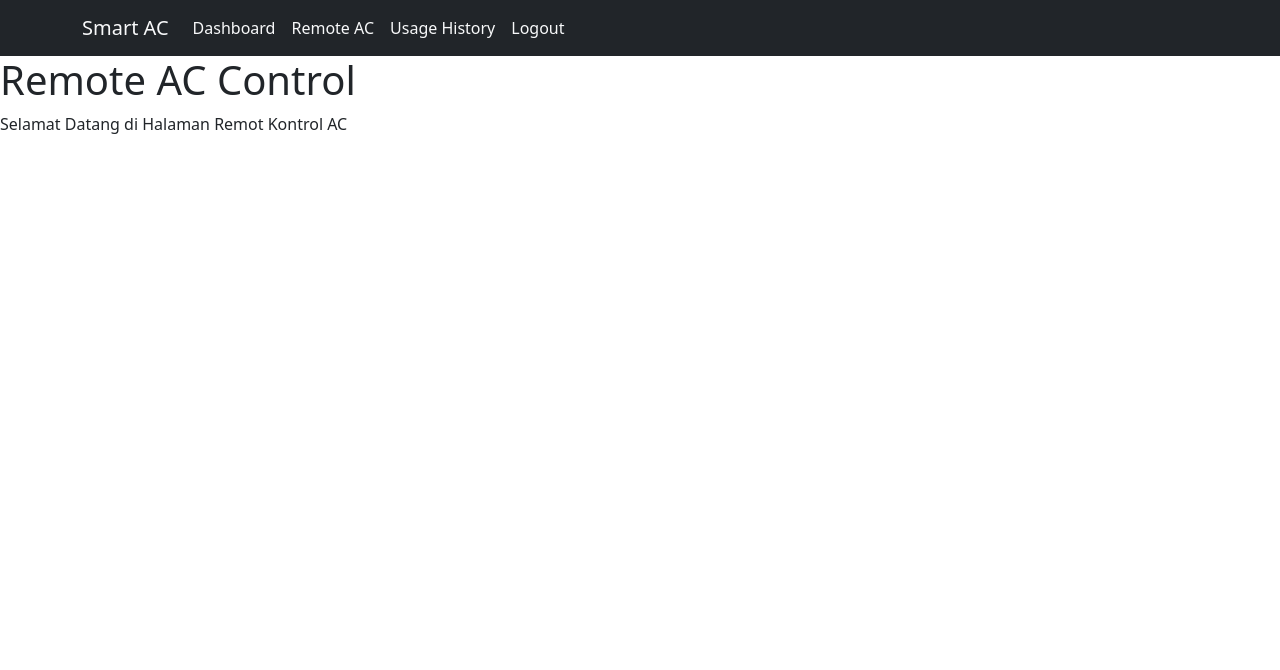
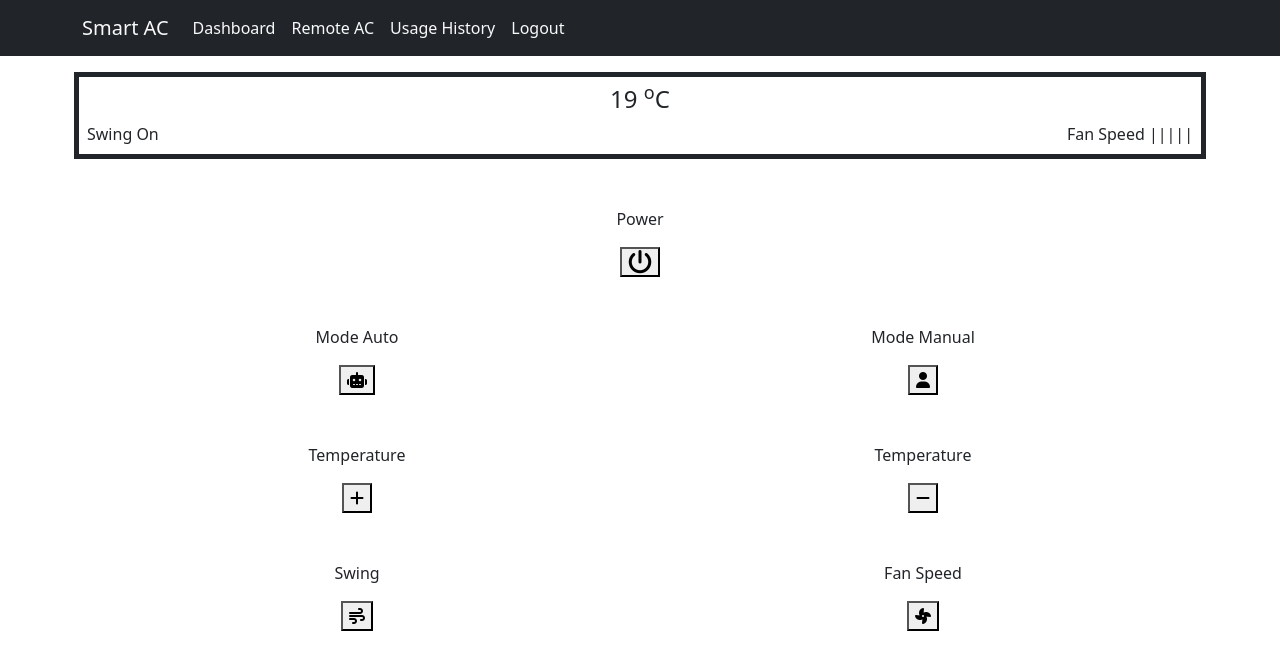
Before and after one commit to rizkifrtma11/pbl-4-smart-ac, a PHP site: page /remote_ac.php in a window 1280 px wide. Shown: the top 670 px of the page. Run offline with PHP 8.4, Linux system fonts and the light colour scheme.

Commit message:
Tambah Fitur Remote Ac

```diff
--- a/remote_ac.php
+++ b/remote_ac.php
@@ -2,8 +2,93 @@
 include("dashb_header.php")
 ?>
 
-<h1>Remote AC Control</h1>
-<p>Selamat Datang di Halaman Remot Kontrol AC</p>
+<div class="container-fluid">
+    <div class="container p-3">
+        <div class="row">
+            <div class="col-md border border-5 border-dark p-2">
+                <div id="DisplayClock" class="clock" onload="showTime()"></div>
+                <center><h4 id="temperatureDisplay">19 <sup>o</sup>C</h4></center>
+                <div>Swing On <span class="float-end">Fan Speed |||||</span></div>
+            </div>
+        </div>
+        <div class="row mt-5 text-center">
+            <div class="col-md">
+                <p>Power</p>
+                <button id="powerButton"><i class="fa-solid fa-power-off fa-xl"></i></button>
+            </div>
+        </div>
+        <div class="row text-center mt-5">
+            <div class="col-md">
+                <p>Mode Auto</p>
+                <button><i class="fa-solid fa-robot" style="color: #000000;"></i></button>
+            </div>
+            <div class="col-md">
+                <p>Mode Manual</p>
+                <button><i class="fa-solid fa-user" style="color: #000000;"></i></button>
+            </div>
+        </div>
+        <div class="row text-center mt-5">
+            <div class="col-md">
+                <p>Temperature</p>
+                <button id="increaseTempButton"><i class="fa-solid fa-plus" style="color: #000000;"></i></button>
+            </div>
+            <div class="col-md">
+                <p>Temperature</p>
+                <button id="decreaseTempButton"><i class="fa-solid fa-minus" style="color: #000000;"></i></button>
+            </div>
+        </div>
+        <div class="row text-center mt-5">
+            <div class="col-md">
+                <p>Swing</p>
+                <button><i class="fa-solid fa-wind" style="color: #000000;"></i></button>
+            </div>
+            <div class="col-md">
+                <p>Fan Speed</p>
+                <button><i class="fa-solid fa-fan" style="color: #000000;"></i></button>
+            </div>
+        </div>
+    </div>
+</div>
+
+<script>
+    document.addEventListener('DOMContentLoaded', function() {
+        const increaseTempButton = document.getElementById('increaseTempButton');
+        const decreaseTempButton = document.getElementById('decreaseTempButton');
+        const temperatureDisplay = document.getElementById('temperatureDisplay');
+        const powerButton = document.getElementById('powerButton');
+
+        let currentTemperature = 19; // Default temperature value
+
+        increaseTempButton.addEventListener('click', function() {
+            // Increase temperature by 1
+            currentTemperature += 1;
+            updateTemperatureDisplay();
+        });
+
+        decreaseTempButton.addEventListener('click', function() {
+            // Decrease temperature by 1, minimum temperature is 0 (or any other minimum value)
+            currentTemperature = Math.max(0, currentTemperature - 1);
+            updateTemperatureDisplay();
+        });
+
+        function updateTemperatureDisplay() {
+            // Update the temperature display in the center
+            temperatureDisplay.innerHTML = currentTemperature + ' <sup>o</sup>C';
+        }
+    });
+        powerButton.addEventListener('click', function() {
+            // Toggle the power state and change button color accordingly
+            if (powerButton.classList.contains('on')) {
+                // Power is currently on, turn it off
+                powerButton.classList.remove('on');
+                powerButton.style.color = '#FF0000'; // red
+            } else {
+                // Power is currently off, turn it on
+                powerButton.classList.add('on');
+                powerButton.style.color = '#00FF00'; // green
+            }
+        });
+</script>
 
 <?php
 include("dashb_footer.php")
```
